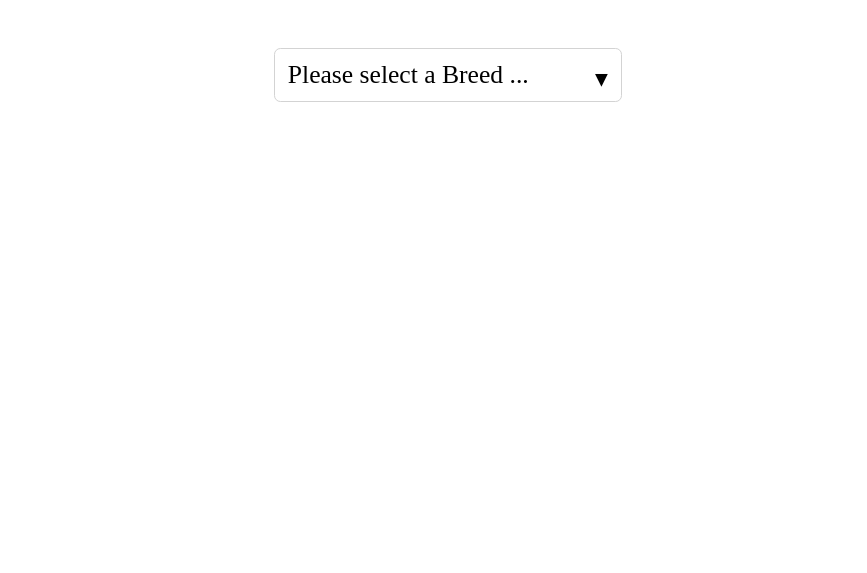
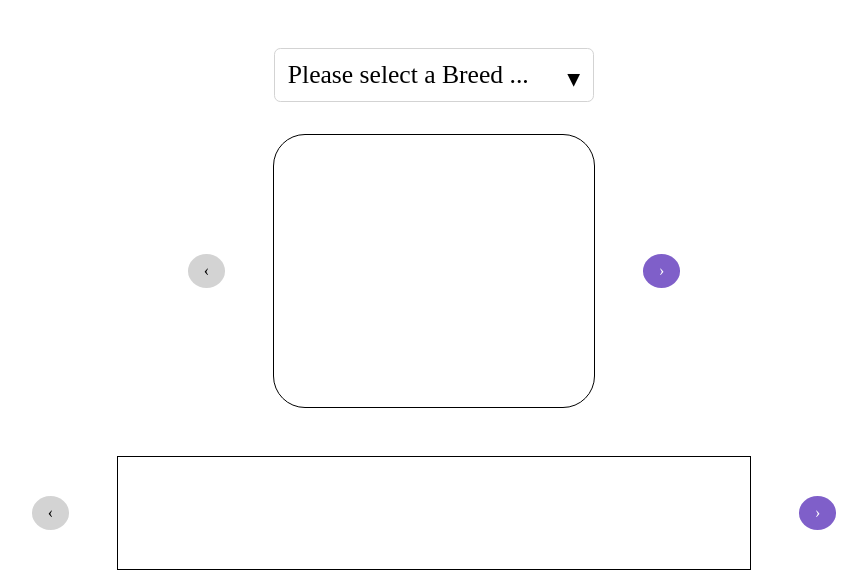
Before and after one commit to Yashwithajuegostudio/Image-gallery, a website built with Parcel: page Imagegallery.html in a window 1280 px wide. Shown: the whole page, without its empty margins (206-1073 px from the left). Built offline with nearby package versions, Linux system fonts and the light colour scheme; no server answers.

Commit message:
FAET:Dog Image gallery UI + styling

```diff
--- a/index.html
+++ b/Imagegallery.html
@@ -19,9 +19,18 @@
           </div>
         </div>
       </div>
-      <div class="main-conatiner" id="main-image"></div>
+      <div class="main-conatiner">
+        <a href="#" class="previous round">&#8249;</a>
 
-      <div class="image-row"></div>
+        <div class="main-image" id="main-image"></div>
+        <a href="#" class="next round">&#8250;</a>
+      </div>
+
+      <div class="main-conatiner image-row">
+        <a href="#" class="previous round">&#8249;</a>
+        <div class="image"></div>
+        <a href="#" class="next round">&#8250;</a>
+      </div>
     </div>
   </body>
 </html>
--- a/Styles/constant.css
+++ b/Styles/constant.css
@@ -5,4 +5,5 @@
 
   /* blue varient */
   --light-blue-color: #e9e1f8;
+  --dark-blue-color: #7f5fc9;
 }
--- a/Styles/styles.css
+++ b/Styles/styles.css
@@ -6,40 +6,46 @@
 .container {
   padding: 3rem 0.5rem;
 }
-.main-image {
-  border-radius: 2rem;
-  width: 25rem;
-  display: block;
-  margin: auto;
-  margin-top: 3rem;
-  margin-bottom: 3rem;
+.main-conatiner {
   display: flex;
+  gap: 3rem;
   justify-content: center;
   align-items: center;
+  margin-bottom: 3rem;
 }
-/* dropdown */
-.drop-down-container {
-  display: flex;
-  justify-content: center;
+.main-image {
+  width: 20rem;
+  border: 1px solid black;
+  height: 17rem;
+  border-radius: 2rem;
 }
-.select-list {
-  font-size: 1.2rem;
-  padding: 0.3rem 1rem;
-}
-.dropdown {
-  border: 0.2rem solid grey;
-}
-.option {
-  display: none;
+.image {
+  width: 50%;
+  height: 7rem;
+  border: 1px solid black;
+  overflow-x: scroll;
 }
 img {
   width: 100%;
   display: inline-block;
 }
-.image-row {
-  display: flex;
-  justify-content: center;
-  flex-wrap: wrap;
+
+/* previous and next arrow */
+.previous {
+  background-color: var(--light-grey-color);
+  color: black;
+}
+
+.next {
+  background-color: var(--dark-blue-color);
+  color: white;
+}
+
+.round {
+  border-radius: 50%;
+  text-decoration: none;
+  display: inline-block;
+  padding: 8px 16px;
 }
 .image-row img {
   border-radius: 1rem;
@@ -68,6 +74,7 @@ img {
 
 .selectWrapper {
   position: relative;
+  margin-bottom: 2rem;
 }
 
 .selectCustom {
@@ -85,8 +92,6 @@ img {
 
 .selectCustom-trigger {
   position: relative;
-  width: 100%;
-  height: 100%;
   background-color: white;
   padding: 0.7rem 0.8rem;
 }
@@ -102,7 +107,7 @@ img {
 .selectCustom-options {
   position: absolute;
   left: 0;
-  width: 20rem;
+  width: 18rem;
   height: 13rem;
   border: 0.1rem solid var(--dark-grey-color);
   border-radius: 0.4rem;
```
Also changed, not shown: package.json (+7 -0 lines), 1 other file.
